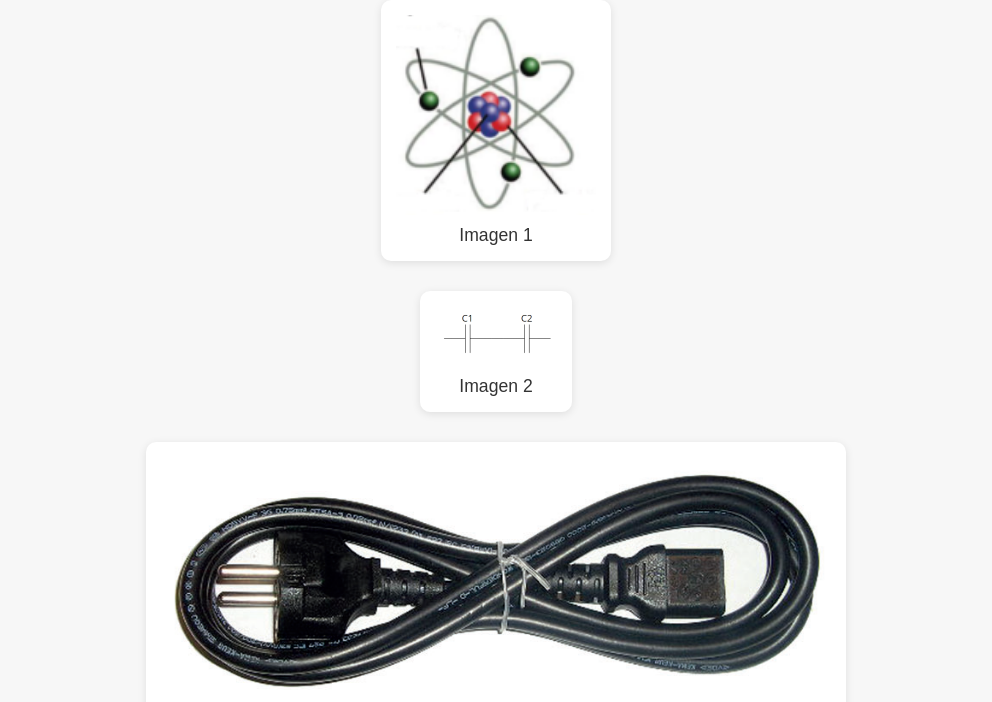
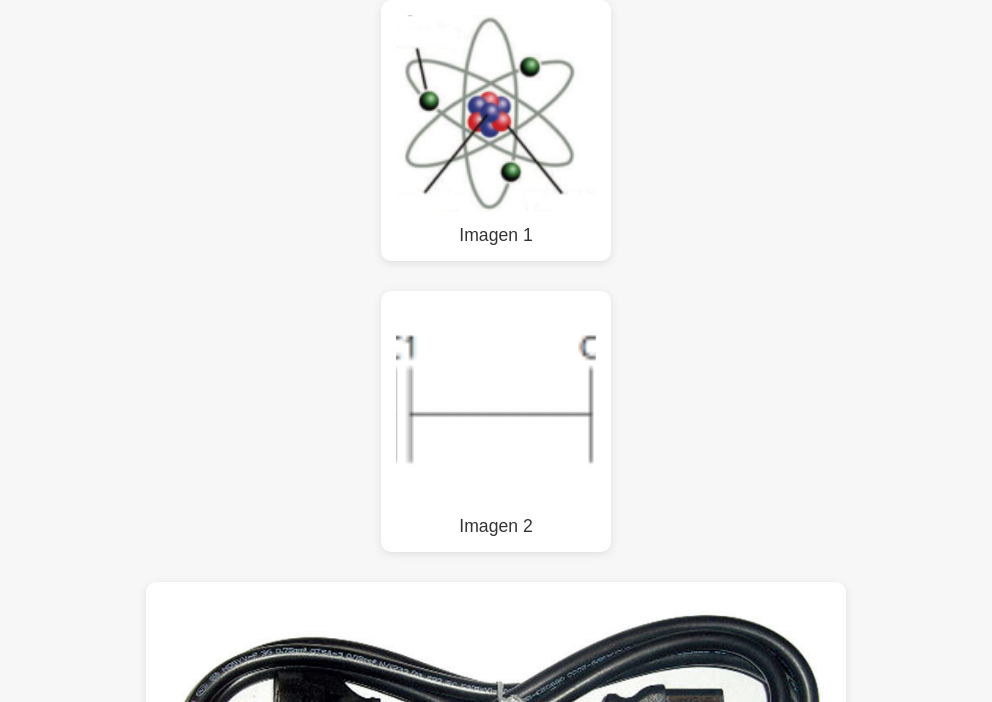
Before and after one commit to ACeciliaAnton/MMSCI-1roCFGB, a plain HTML site: page index.html in a window 1280 px wide. Shown: the part 98-800 px from the top of the page, without its empty margins (144-1136 px from the left). Drawn offline with Linux system fonts and the light colour scheme.

Commit message:
Update index.html

```diff
--- a/index.html
+++ b/index.html
@@ -52,7 +52,7 @@
         </figure>
 
         <figure>
-            <img src="img/imagen2.png" alt="Descripción de la imagen 2">
+            <img src="img/imagen2.png" alt="Descripción de la imagen 2" style="width: 200px; height: 200px; object-fit: cover;">
             <figcaption>Imagen 2</figcaption>
         </figure>
 
```
